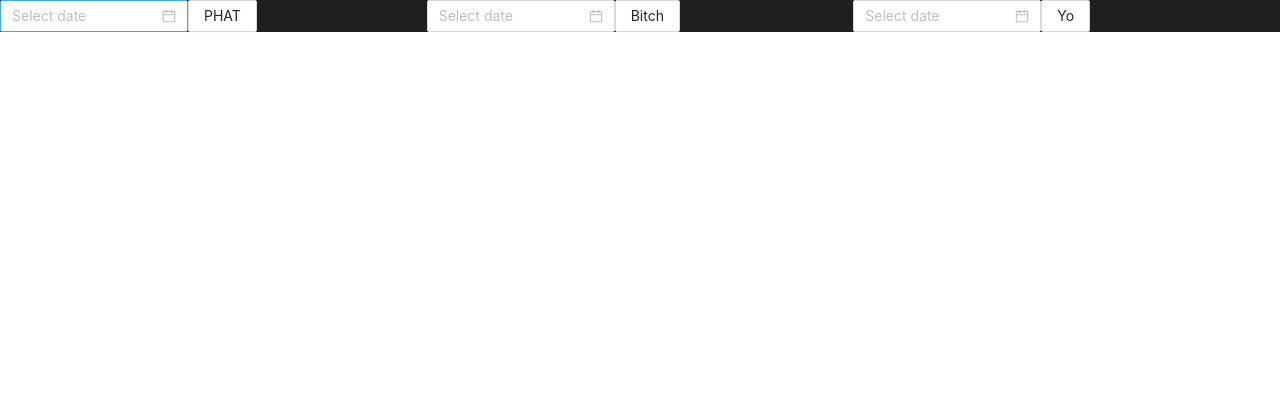
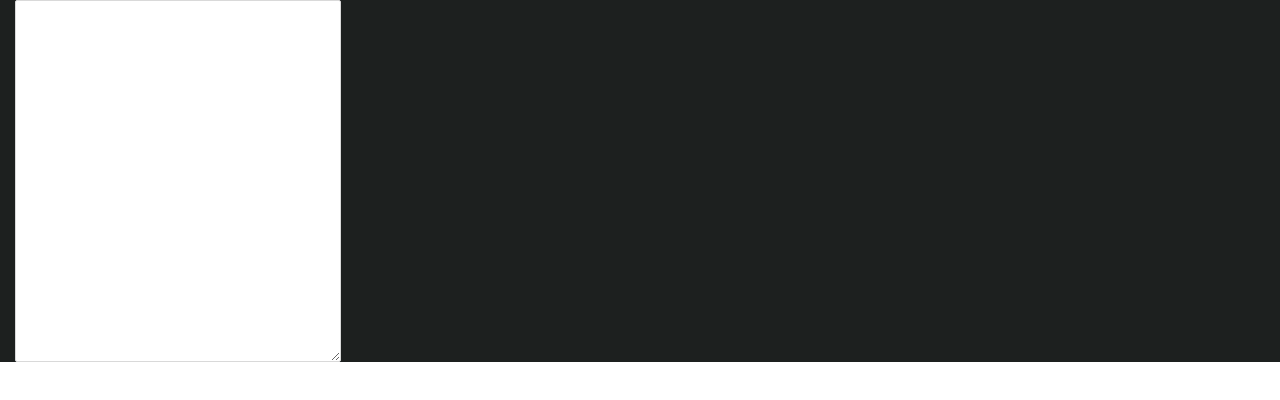
Before and after one commit to sonnannaeem/GhostRhymer, a React (Create React App) app in the folder frontend/: page /gr1 in a window 1280 px wide. Shown: the top 400 px of the page. Built offline with nearby package versions, Linux system fonts and the light colour scheme.

Commit message:
Added input field unstyled and restructured folder

```diff
--- a/frontend/src/App.js
+++ b/frontend/src/App.js
@@ -9,9 +9,8 @@ import {
 import 'bootstrap/dist/css/bootstrap.min.css';
 import './App.css';
 
-import Home from "./components/Home";
-import About from "./components/About";
-import GR1 from "./components/GR1";
+import Home from "./pages/Home";
+import GR1 from "./pages/GR1";
 
 export default function App() {
   return (
@@ -20,9 +19,6 @@ export default function App() {
         {/* A <Switch> looks through its children <Route>s and
             renders the first one that matches the current URL. */}
         <Switch>
-          <Route path="/about">
-            <About />
-          </Route>
           <Route path="/gr1">
             <GR1 />
           </Route>
--- a/frontend/src/components/About.js
+++ /dev/null
@@ -1,13 +0,0 @@
-import React from "react";
-import "./About.css";
-
-export default function About() {
-  return (
-    <div className="full-page-container">
-      <div className="shadow-container"></div>
-        <div className="text-container">
-            <input type="text" name="name" />
-        </div>
-    </div>
-  );
-}
--- a/frontend/src/components/GR1.js
+++ /dev/null
@@ -1,22 +0,0 @@
-import React from "react";
-import { DatePicker, Row, Col, Button } from "antd";
-import "antd/dist/antd.css";
-
-export default function GR1() {
-  return (
-    <Row justify="center">
-      <Col span={8}>
-        <DatePicker />
-        <Button>PHAT</Button>
-      </Col>
-      <Col span={8}>
-        <DatePicker></DatePicker>
-        <Button>Bitch</Button>
-      </Col>
-      <Col span={8}>
-        <DatePicker></DatePicker>
-        <Button>Yo</Button>
-      </Col>
-    </Row>
-  );
-}
--- /dev/null
+++ b/frontend/src/components/InputField.js
@@ -0,0 +1,32 @@
+import React from "react"
+import { Button, Col, Container, Form, Image, Row } from "react-bootstrap"
+import { Input } from "antd";
+import "antd/dist/antd.css";
+
+const { TextArea } = Input;
+
+function InputField() {
+
+  const LeftContent = (
+    <React.Fragment>
+      <Row>
+        <Col xl={8} className="">
+          <TextArea rows={16} />
+        </Col>
+      </Row>
+    </React.Fragment>
+  )
+
+  return (
+    <React.Fragment>
+      <Container fluid className="">
+        <Row className="">
+          <Col lg={5}>{LeftContent}</Col>
+        </Row>
+      </Container>
+    </React.Fragment>
+
+  )
+}
+
+export default InputField
--- /dev/null
+++ b/frontend/src/pages/GR1.js
@@ -0,0 +1,19 @@
+import React from "react"
+import { Button, Col, Container, Form, Image, Row } from "react-bootstrap"
+import { Input } from "antd";
+import "antd/dist/antd.css";
+import InputField from "../components/InputField"
+
+const { TextArea } = Input;
+
+function GR1() {
+
+  return (
+    <React.Fragment>
+      <InputField />
+    </React.Fragment>
+
+  )
+}
+
+export default GR1
```
Also changed, not shown: frontend/src/components/About.css (deleted, +0 -45 lines), frontend/src/pages/Home.css (renamed from frontend/src/components/Home.css), frontend/src/pages/Home.js (renamed from frontend/src/components/Home.js), 1 other file (tests, documents, lock files or other folders).
